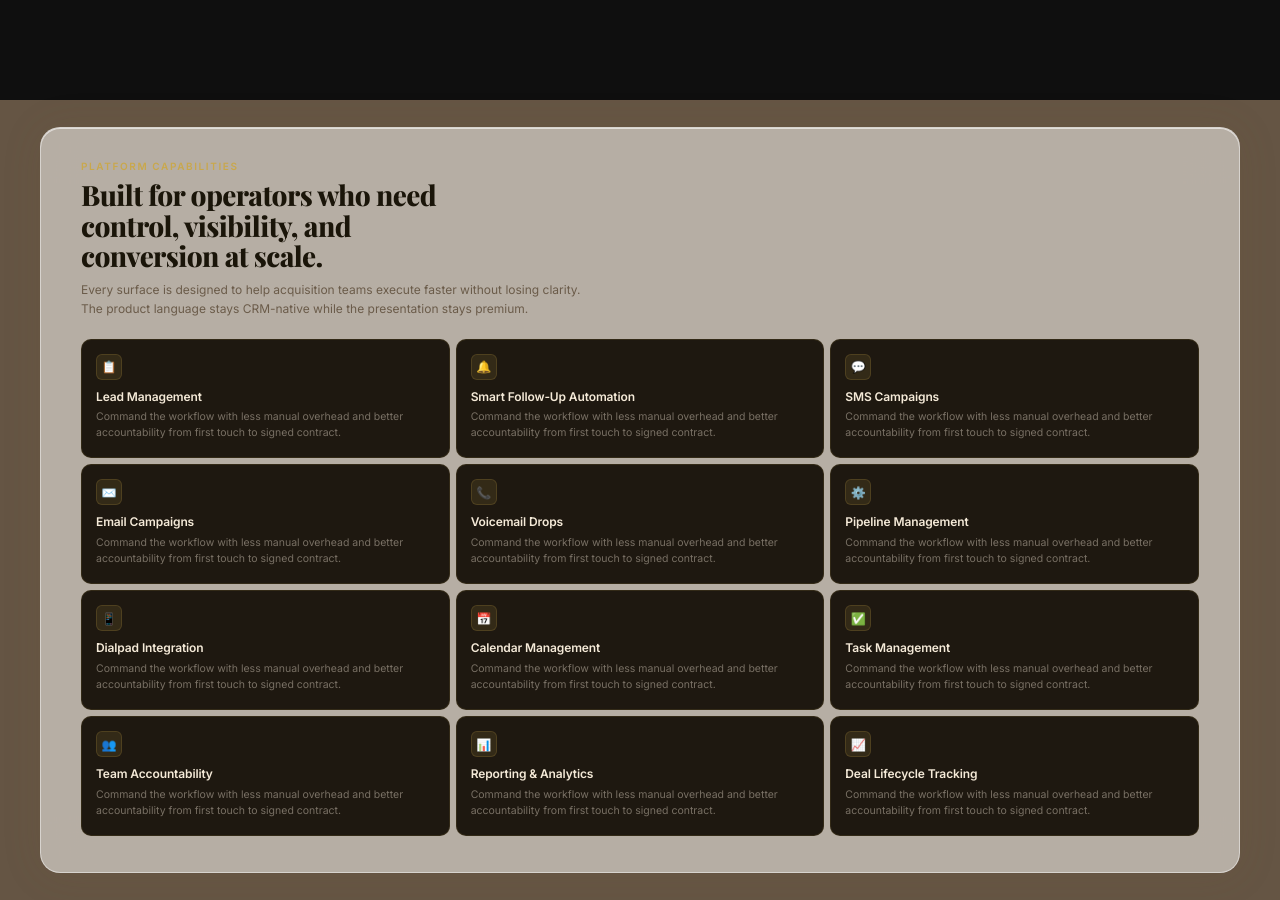
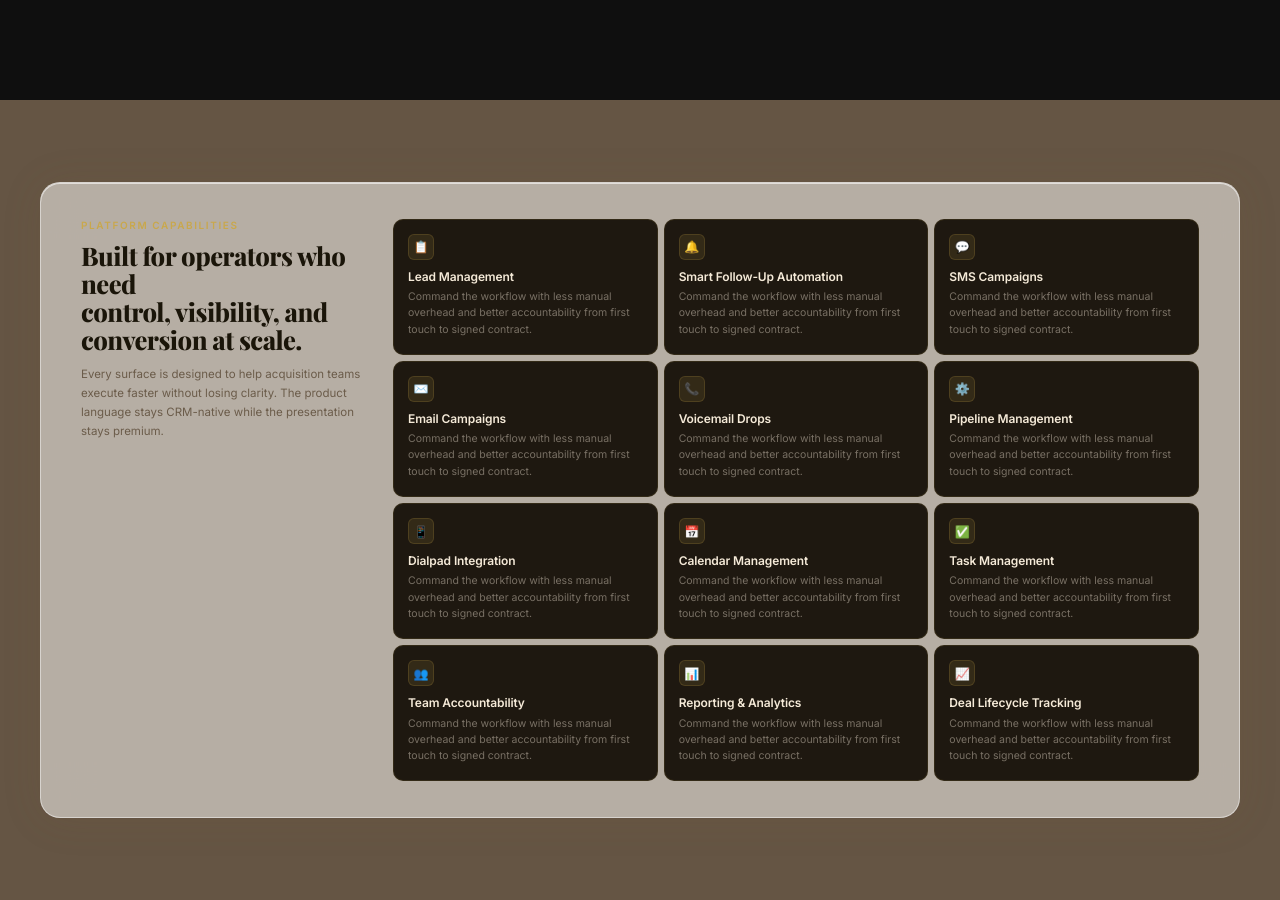
Before and after one commit to kariimhisham1/CRM-Remiliux-New-LP, a React (Create React App) app: page / in a window 1280 px wide. Shown: the part 5500-6400 px from the top of the page. Built offline with nearby package versions, Linux system fonts and the light colour scheme.

Commit message:
Update WhyTeams.css

```diff
--- a/src/components/WhyTeams.css
+++ b/src/components/WhyTeams.css
@@ -20,7 +20,13 @@
   box-shadow:
     0 2px 40px rgba(120, 90, 50, 0.12),
     inset 0 1px 0 rgba(255, 255, 255, 0.6);
-  padding: 32px 40px 36px;
+  /* Two-row layout: header left, grid right */
+  display: grid;
+  grid-template-columns: 280px 1fr;
+  grid-template-rows: 1fr;
+  gap: 0 32px;
+  padding: 36px 40px;
+  align-items: start;
   opacity: 0;
   transform: translateY(60px);
   transition: opacity 0.75s cubic-bezier(0.22, 1, 0.36, 1),
@@ -32,10 +38,10 @@
   transform: translateY(0);
 }
 
-/* ── Header ── */
+/* ── Header — left column ── */
 .why__header {
-  max-width: 600px;
-  margin-bottom: 20px;
+  position: sticky;
+  top: 90px;
 }
 
 .why__eyebrow {
@@ -45,28 +51,27 @@
   letter-spacing: 0.16em;
   text-transform: uppercase;
   color: var(--gold, #C9A84C);
-  margin-bottom: 8px;
+  margin-bottom: 10px;
 }
 
 .why__headline {
   font-family: var(--font-display, serif);
-  font-size: clamp(20px, 2.2vw, 28px);
+  font-size: clamp(20px, 2vw, 26px);
   font-weight: 800;
   color: #1a1509;
   line-height: 1.1;
   letter-spacing: -0.02em;
-  margin-bottom: 8px;
+  margin-bottom: 12px;
 }
 
 .why__body {
   font-family: var(--font-body, sans-serif);
-  font-size: 12px;
-  line-height: 1.6;
+  font-size: 11.5px;
+  line-height: 1.65;
   color: #6b5c4a;
-  max-width: 500px;
 }
 
-/* ── Grid — tight to fit 12 cards ── */
+/* ── Grid — right column ── */
 .why__cards {
   display: grid;
   grid-template-columns: repeat(3, 1fr);
```
